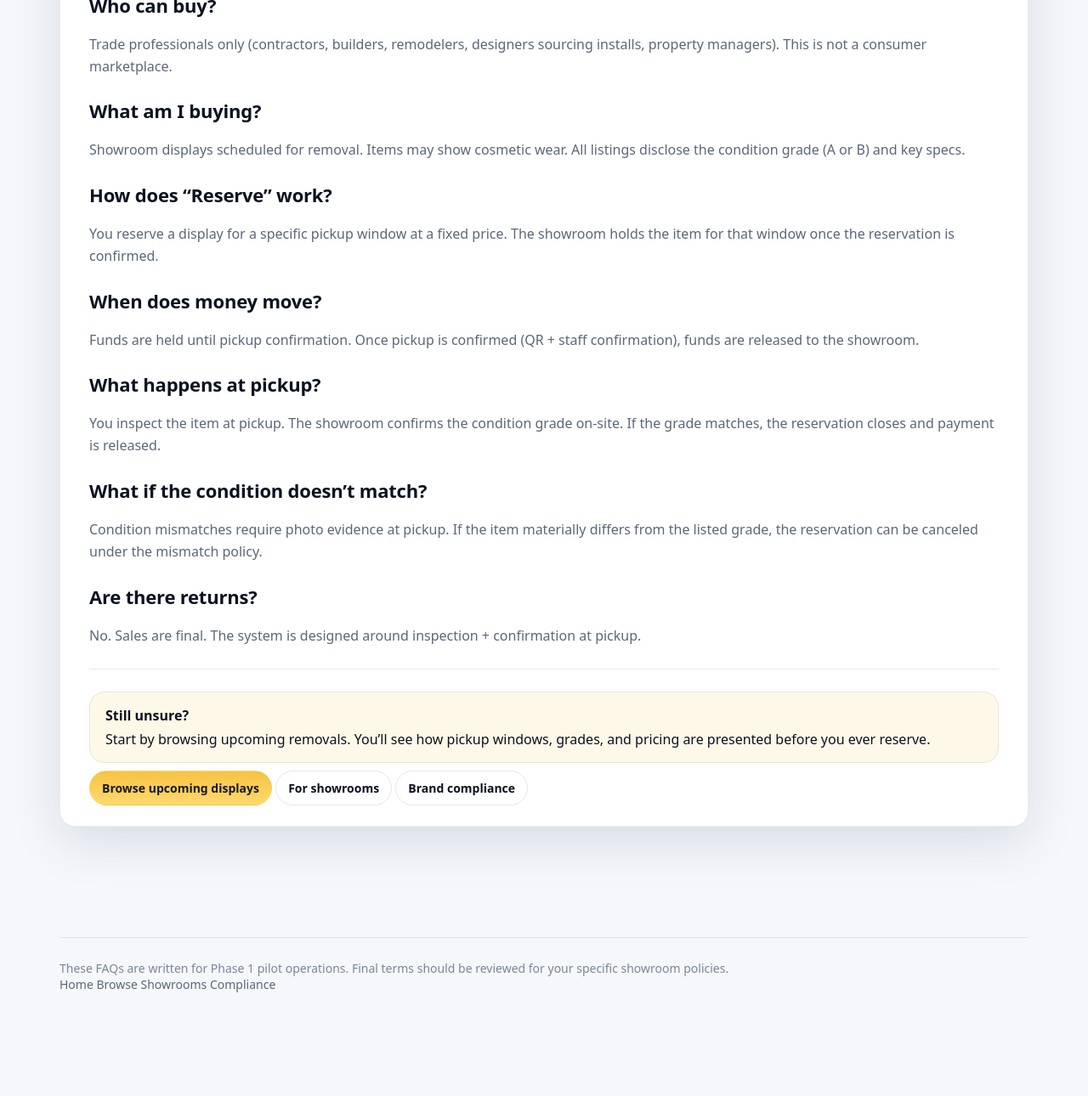
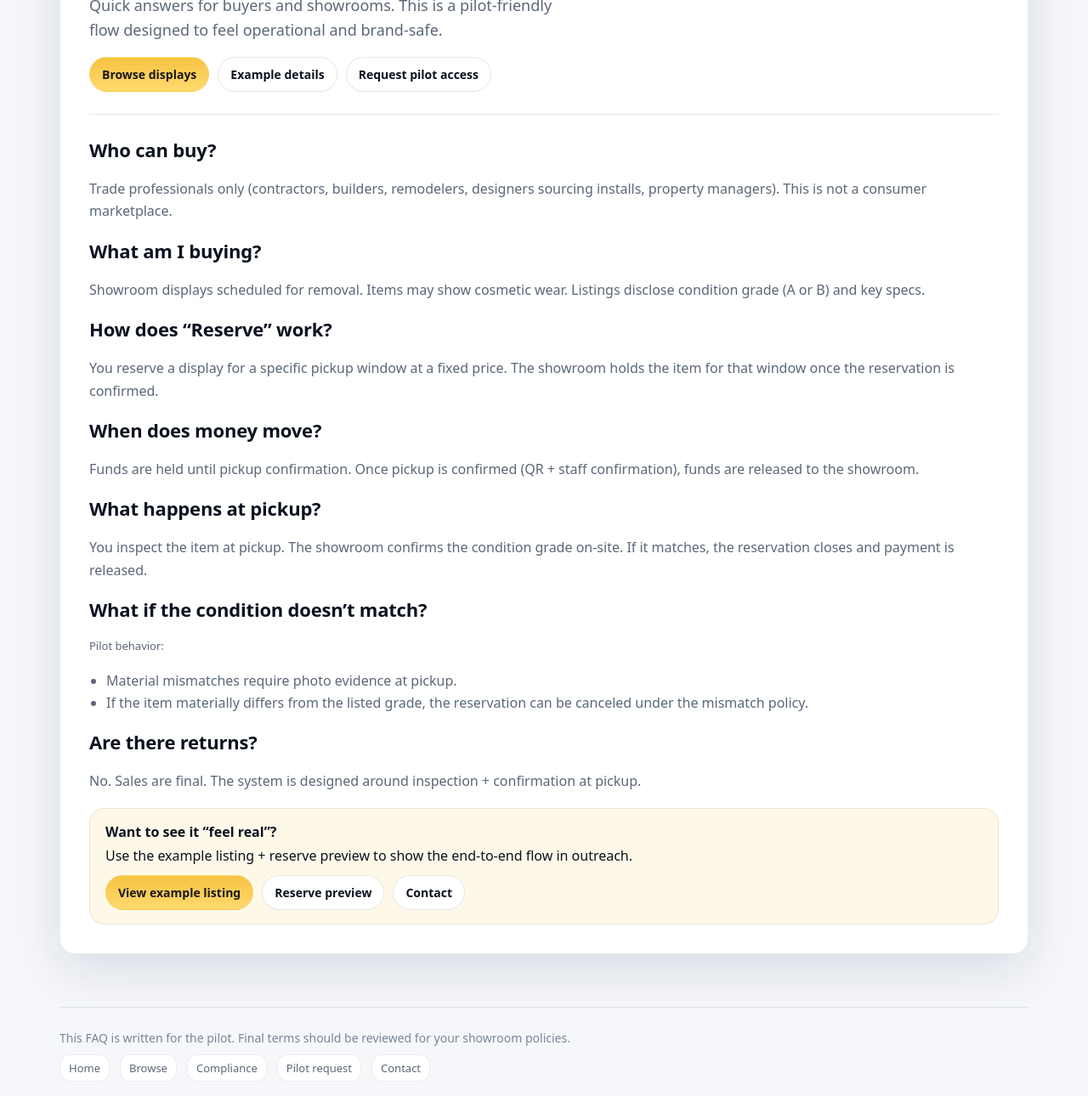
Before and after one commit to immelbr87-ux/trade-displays-site-v2, a website: page site/faq.html in a window 1280 px wide. Shown: the part 267-1557 px from the top of the page at 85% size. Before the commit the page ends 1503 px from the top, so only its background shows below. Drawn offline with Linux system fonts and the light colour scheme.

Commit message:
Update faq.html

```diff
--- a/site/faq.html
+++ b/site/faq.html
@@ -4,8 +4,21 @@
   <meta charset="utf-8" />
   <meta name="viewport" content="width=device-width,initial-scale=1" />
   <title>FAQ — Trade Displays</title>
-  <meta name="description" content="FAQs for Trade Displays: who can buy, how reservation works, escrow timing, condition grading, and pickup confirmation." />
+  <meta name="description" content="FAQ: who can buy, what you're buying, how reserve works, escrow timing, pickup confirmation, grade mismatch, and returns." />
   <link rel="stylesheet" href="app.css" />
+  <style>
+    .navlinks a.active{background:rgba(15,23,42,.06);color:var(--ink)}
+    .footer-nav{display:flex;gap:12px;flex-wrap:wrap;margin-top:10px}
+    .footer-nav a{padding:6px 10px;border-radius:12px;border:1px solid var(--line2);background:#fff}
+    .footer-nav a:hover{background:rgba(15,23,42,.04)}
+    .badge{display:inline-flex;align-items:center;gap:8px;padding:6px 10px;border-radius:999px;
+      background:rgba(15,23,42,.05);color:var(--muted);font-size:12px;font-weight:750}
+    .badge .dot{width:8px;height:8px;border-radius:99px;background:var(--accent)}
+    .cta-row{display:flex;gap:10px;flex-wrap:wrap;margin-top:16px}
+    .faq{margin-top:18px}
+    .faq h2{margin-top:18px}
+    .mini{font-size:13px;color:var(--muted)}
+  </style>
 </head>
 <body>
 
@@ -18,14 +31,16 @@
 
       <div class="navlinks" aria-label="Primary">
         <a href="market.html">Browse displays</a>
+        <a href="what.html">What is this</a>
         <a href="for-showrooms.html">For showrooms</a>
         <a href="brand-compliance.html">Brand compliance</a>
-        <a class="nav-strong" href="faq.html">FAQ</a>
+        <a href="faq.html">FAQ</a>
+        <a href="pilot-program.html">Pilot</a>
       </div>
 
       <div class="navcta">
         <a class="btn btn-ghost" href="#">Sign In</a>
-        <a class="btn btn-primary" href="#">Create Account</a>
+        <a class="btn btn-primary btn-pill" href="#">Create Account</a>
       </div>
     </div>
   </div>
@@ -33,74 +48,84 @@
   <div class="container pagewrap">
     <div class="page">
 
-      <div class="kicker"><span class="dot"></span> Clear rules • trade buyers only • pickup confirmed</div>
-      <h1>FAQ</h1>
-
-      <h2>Who can buy?</h2>
-      <p>
-        Trade professionals only (contractors, builders, remodelers, designers sourcing installs, property managers). This is not a consumer marketplace.
+      <div class="badge"><span class="dot"></span> Clear rules • trade-only • pickup confirmed</div>
+      <h1 style="margin-top:10px;">FAQ</h1>
+      <p class="lede" style="margin:10px 0 0;">
+        Quick answers for buyers and showrooms. This is a pilot-friendly flow designed to feel operational and brand-safe.
       </p>
 
-      <h2>What am I buying?</h2>
-      <p>
-        Showroom displays scheduled for removal. Items may show cosmetic wear. All listings disclose the condition grade (A or B) and key specs.
-      </p>
-
-      <h2>How does “Reserve” work?</h2>
-      <p>
-        You reserve a display for a specific pickup window at a fixed price. The showroom holds the item for that window once the reservation is confirmed.
-      </p>
-
-      <h2>When does money move?</h2>
-      <p>
-        Funds are held until pickup confirmation. Once pickup is confirmed (QR + staff confirmation), funds are released to the showroom.
-      </p>
-
-      <h2>What happens at pickup?</h2>
-      <p>
-        You inspect the item at pickup. The showroom confirms the condition grade on-site. If the grade matches, the reservation closes and payment is released.
-      </p>
-
-      <h2>What if the condition doesn’t match?</h2>
-      <p>
-        Condition mismatches require photo evidence at pickup. If the item materially differs from the listed grade, the reservation can be canceled under the mismatch policy.
-      </p>
-
-      <h2>Are there returns?</h2>
-      <p>
-        No. Sales are final. The system is designed around inspection + confirmation at pickup.
-      </p>
+      <div class="cta-row">
+        <a class="btn btn-primary btn-pill" href="market.html">Browse displays</a>
+        <a class="btn btn-pill" href="listing-details.html">Example details</a>
+        <a class="btn btn-pill" href="request-pilot.html">Request pilot access</a>
+      </div>
 
       <div class="hr"></div>
 
-      <div class="callout">
-        <strong>Still unsure?</strong>
-        Start by browsing upcoming removals. You’ll see how pickup windows, grades, and pricing are presented before you ever reserve.
+      <div class="faq">
+        <h2>Who can buy?</h2>
+        <p>Trade professionals only (contractors, builders, remodelers, designers sourcing installs, property managers). This is not a consumer marketplace.</p>
+
+        <h2>What am I buying?</h2>
+        <p>Showroom displays scheduled for removal. Items may show cosmetic wear. Listings disclose condition grade (A or B) and key specs.</p>
+
+        <h2>How does “Reserve” work?</h2>
+        <p>You reserve a display for a specific pickup window at a fixed price. The showroom holds the item for that window once the reservation is confirmed.</p>
+
+        <h2>When does money move?</h2>
+        <p>Funds are held until pickup confirmation. Once pickup is confirmed (QR + staff confirmation), funds are released to the showroom.</p>
+
+        <h2>What happens at pickup?</h2>
+        <p>You inspect the item at pickup. The showroom confirms the condition grade on-site. If it matches, the reservation closes and payment is released.</p>
+
+        <h2>What if the condition doesn’t match?</h2>
+        <p class="mini">Pilot behavior:</p>
+        <ul>
+          <li>Material mismatches require photo evidence at pickup.</li>
+          <li>If the item materially differs from the listed grade, the reservation can be canceled under the mismatch policy.</li>
+        </ul>
+
+        <h2>Are there returns?</h2>
+        <p>No. Sales are final. The system is designed around inspection + confirmation at pickup.</p>
       </div>
 
-      <div class="inline-cta" style="margin-top:18px;">
-        <a class="btn btn-primary btn-pill" href="market.html">Browse upcoming displays</a>
-        <a class="btn btn-pill" href="for-showrooms.html">For showrooms</a>
-        <a class="btn btn-pill" href="brand-compliance.html">Brand compliance</a>
+      <div class="callout" style="margin-top:18px;">
+        <strong>Want to see it “feel real”?</strong>
+        Use the example listing + reserve preview to show the end-to-end flow in outreach.
+        <div class="cta-row" style="margin-top:12px;">
+          <a class="btn btn-primary btn-pill" href="listing-details.html">View example listing</a>
+          <a class="btn btn-pill" href="reserve.html">Reserve preview</a>
+          <a class="btn btn-pill" href="contact.html">Contact</a>
+        </div>
       </div>
 
     </div>
-  </div>
 
-  <div class="container footer">
-    <div class="hr"></div>
-    <div class="footer-grid">
+    <div class="footer">
+      <div class="hr"></div>
       <div class="fine">
-        These FAQs are written for Phase 1 pilot operations. Final terms should be reviewed for your specific showroom policies.
-      </div>
-      <div class="footer-links">
-        <a href="index.html">Home</a>
-        <a href="market.html">Browse</a>
-        <a href="for-showrooms.html">Showrooms</a>
-        <a href="brand-compliance.html">Compliance</a>
+        This FAQ is written for the pilot. Final terms should be reviewed for your showroom policies.
+        <div class="footer-nav" aria-label="Footer">
+          <a href="index.html">Home</a>
+          <a href="market.html">Browse</a>
+          <a href="brand-compliance.html">Compliance</a>
+          <a href="request-pilot.html">Pilot request</a>
+          <a href="contact.html">Contact</a>
+        </div>
       </div>
     </div>
   </div>
 
+  <script>
+    (function(){
+      const path = (location.pathname.split('/').pop() || 'index.html').toLowerCase();
+      document.querySelectorAll('.navlinks a').forEach(a=>{
+        const href = (a.getAttribute('href')||'').toLowerCase();
+        if(!href) return;
+        if(path === href || (path === '' && href === 'index.html')) a.classList.add('active');
+        if(path.replace('.html','') === href.replace('.html','')) a.classList.add('active');
+      });
+    })();
+  </script>
 </body>
 </html>
```
